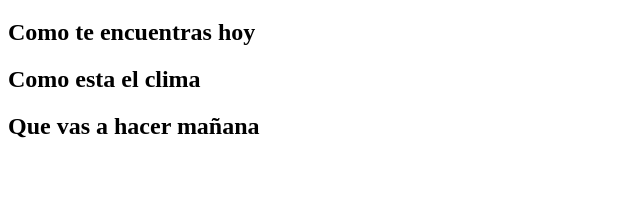
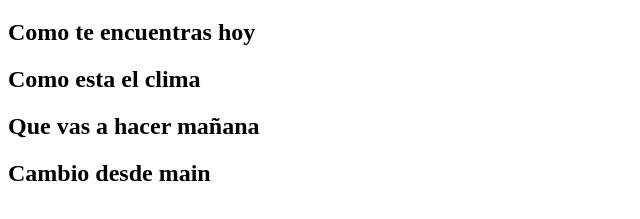
Before and after one commit to jhonhenryramirez-sketch/Ejemplo, a plain HTML site: page index.html in a window 1280 px wide. Shown: the part 61-280 px from the top of the page, without its empty margins (0-640 px from the left). Drawn offline with Linux system fonts and the light colour scheme.

Commit message:
Cambio en main

```diff
--- a/index.html
+++ b/index.html
@@ -9,5 +9,6 @@
     <h2>Como te encuentras hoy</h2>
     <h2>Como esta el clima</h2>
     <h2>Que vas a hacer mañana</h2>
+    <h2>Cambio desde main</h2>
 </body>
 </html>
```
